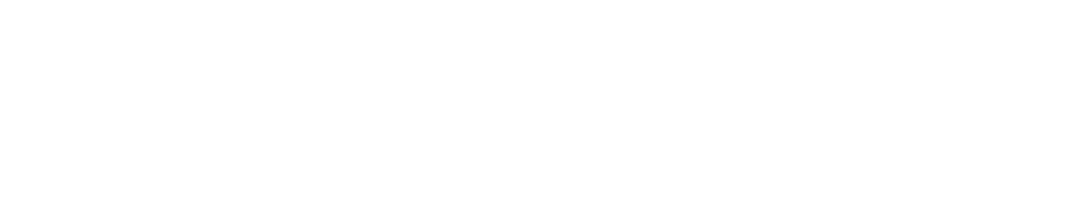
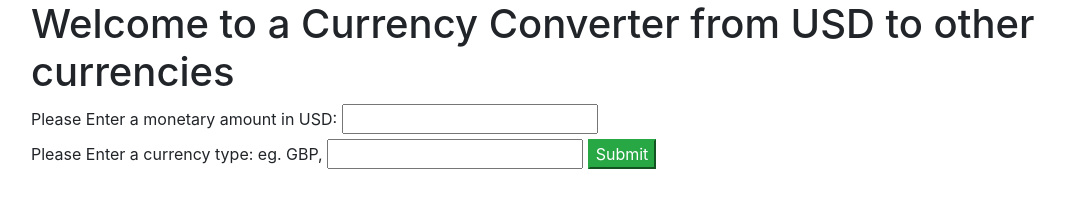
Before and after one commit to saoud/Project-6-Exchange-Rate-API, a website built with webpack: page src/index.html in a window 1280 px wide. Shown: the whole page, without its empty margins (54-1119 px from the left). Built offline with nearby package versions, Linux system fonts and the light colour scheme.

Commit message:
adding basic input for index.html

```diff
--- a/src/index.html
+++ b/src/index.html
@@ -1,13 +1,17 @@
-<!DOCTYPE html>
 <html lang="en-US">
-
 <head>
-  <title>Document</title>
-  <!-- When changing this title must also change title in webpack.config.js plugins section and in package.json -->
+  <title>Curency Converter</title>
 </head>
-
 <body>
-
+  <div class="container">
+    <h1>Welcome to a Currency Converter from USD to other currencies</h1>
+    <label for="inputUSD">Please Enter a monetary amount in USD:</label>
+    <input id="inputUSD" type="number"><br>
+    <label for="inputCurrency">Please Enter a currency type: eg. GBP, </label>
+    <input id="inputCurrency" type="text">
+    <button class="btn-success" id="submitExchange">Submit</button>
+    <div class="showErrors"></div>
+    <div class="showResult"></div>
+  </div>
 </body>
-
 </html>
```
